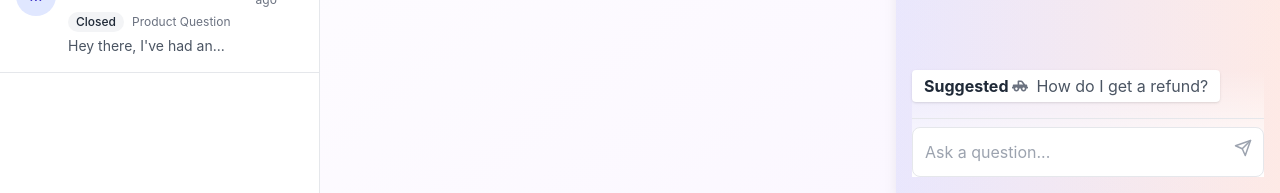
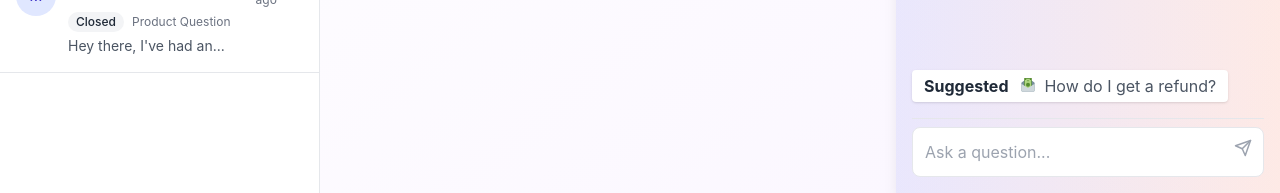
Before and after one commit to anshika-maurya/Intercom, a React (Create React App) app: page / in a window 1280 px wide. Shown: the part 607-800 px from the top of the page. Built offline with nearby package versions, Linux system fonts and the light colour scheme.

Commit message:
fixing icons

```diff
--- a/src/CopilotPanel.js
+++ b/src/CopilotPanel.js
@@ -1,5 +1,6 @@
 import React, { useState, useEffect } from 'react';
 import { InformationCircleIcon } from '@heroicons/react/24/outline';
+
 
 const toneOptions = [
   { id: 'professional', label: 'Professional', description: 'Clear, formal, and business-appropriate' },
--- a/src/components/AICopilot.js
+++ b/src/components/AICopilot.js
@@ -6,7 +6,8 @@ import FormattingToolbar from './FormattingToolbar';
 import { FaIntercom } from "react-icons/fa";
 import { LuPanelRightClose } from "react-icons/lu";
 import { FaTruckPickup } from "react-icons/fa";
-
+import { TfiNewWindow } from "react-icons/tfi";
+import { FcMoneyTransfer } from "react-icons/fc";
 
 
 
@@ -57,9 +58,7 @@ const ArticlePopup = ({ title, content, onClose, onAddToComposer }) => {
             onClick={onAddToComposer}
             className="flex items-center justify-center gap-2 text-gray-800 font-medium text-sm bg-white border border-gray-300 py-2 px-4 rounded hover:bg-gray-100 w-full"
           >
-            <svg width="18" height="18" viewBox="0 0 24 24" fill="none" xmlns="http://www.w3.org/2000/svg">
-              <path d="M8 12H16M12 8V16" stroke="currentColor" strokeWidth="2" strokeLinecap="round" strokeLinejoin="round"/>
-            </svg>
+            <TfiNewWindow />
             Add to composer
           </button>
         </div>
@@ -303,9 +302,7 @@ Once I've checked these details, if everything looks OK, I will send a returns Q
       onClick={handleAddToComposer}
       className="flex items-center justify-center gap-2 text-gray-800 font-medium text-sm bg-white py-2 px-4 rounded border border-gray-300 hover:bg-gray-50 w-full"
     >
-      <svg width="18" height="18" viewBox="0 0 24 24" fill="none" xmlns="http://www.w3.org/2000/svg">
-        <path d="M8 12H16M12 8V16" stroke="currentColor" strokeWidth="2" strokeLinecap="round" strokeLinejoin="round"/>
-      </svg>
+      <TfiNewWindow />
       Add to composer
     </button>
   </div>
@@ -447,7 +444,7 @@ Once I've checked these details, if everything looks OK, I will send a returns Q
     )}
 
     {/* Footer with suggestions and input */}
-    <div className="mt-auto bg-gradient-to-t from-white to-transparent">
+    <div>
       {/* Suggested Questions - above input field */}
    <div
   className="
@@ -463,8 +460,8 @@ Once I've checked these details, if everything looks OK, I will send a returns Q
     <span className="text-md font-bold text-gray-800 group-hover:text-indigo-900 flex items-center">
       Suggested
     </span>
-    <span className="ml-1 text-gray-500 text-md group-hover:text-indigo-900">
-      <FaTruckPickup />
+    <span className="ml-3 text-gray-500 text-md group-hover:text-indigo-900">
+      <FcMoneyTransfer />
     </span>
   </div>
   <button
--- a/src/components/RefundDetailView.js
+++ b/src/components/RefundDetailView.js
@@ -1,4 +1,5 @@
 import React, { useState } from 'react';
+import { TfiNewWindow } from "react-icons/tfi";
 
 const RefundDetailView = ({ onAddToComposer }) => {
   const [expandedParagraphs, setExpandedParagraphs] = useState({});
@@ -62,9 +63,7 @@ const RefundDetailView = ({ onAddToComposer }) => {
         onClick={onAddToComposer}
         className="flex items-center justify-center gap-2 text-white font-medium text-sm bg-gray-700 py-2 px-4 rounded border border-gray-500 hover:bg-gray-600"
       >
-        <svg width="18" height="18" viewBox="0 0 24 24" fill="none" xmlns="http://www.w3.org/2000/svg">
-          <path d="M8 12H16M12 8V16" stroke="currentColor" strokeWidth="2" strokeLinecap="round" strokeLinejoin="round"/>
-        </svg>
+        <TfiNewWindow />
         Add to composer
       </button>
     </div>
--- a/src/components/RefundSources.js
+++ b/src/components/RefundSources.js
@@ -1,4 +1,5 @@
 import React, { useState } from 'react';
+import { TfiNewWindow } from "react-icons/tfi";
 
 const RefundSource = ({ title, sourceType, author, time, content, onClick }) => {
   return (
@@ -58,9 +59,7 @@ const RefundSourceDetail = ({ title, sourceType, author, time, content, onClose,
             onClick={onAddToComposer}
             className="flex items-center justify-center gap-2 text-gray-800 font-medium text-sm bg-white border border-gray-300 py-2 px-4 rounded hover:bg-gray-100 w-full"
           >
-            <svg width="18" height="18" viewBox="0 0 24 24" fill="none" xmlns="http://www.w3.org/2000/svg">
-              <path d="M8 12H16M12 8V16" stroke="currentColor" strokeWidth="2" strokeLinecap="round" strokeLinejoin="round"/>
-            </svg>
+            <TfiNewWindow />
             Add to composer
           </button>
         </div>
--- a/src/components/SourceCard.js
+++ b/src/components/SourceCard.js
@@ -1,4 +1,5 @@
 import React, { useState } from 'react';
+import { TfiNewWindow } from "react-icons/tfi";
 
 const SourceCard = ({ onAddToComposer }) => {
   const [expanded, setExpanded] = useState(false);
@@ -47,9 +48,7 @@ const SourceCard = ({ onAddToComposer }) => {
                   onClick={onAddToComposer}
                   className="flex items-center justify-center gap-2 text-gray-800 font-medium text-sm bg-white border border-gray-300 py-2 px-4 rounded hover:bg-gray-100 w-full"
                 >
-                  <svg width="18" height="18" viewBox="0 0 24 24" fill="none" xmlns="http://www.w3.org/2000/svg">
-                    <path d="M8 12H16M12 8V16" stroke="currentColor" strokeWidth="2" strokeLinecap="round" strokeLinejoin="round"/>
-                  </svg>
+                  <TfiNewWindow />
                   Add to composer
                 </button>
               </div>
@@ -68,9 +67,7 @@ const SourceCard = ({ onAddToComposer }) => {
             onClick={onAddToComposer}
             className="flex items-center justify-center gap-2 text-gray-800 text-sm w-full py-1"
           >
-            <svg width="16" height="16" viewBox="0 0 24 24" fill="none" xmlns="http://www.w3.org/2000/svg">
-              <path d="M8 12H16M12 8V16" stroke="currentColor" strokeWidth="2" strokeLinecap="round" strokeLinejoin="round"/>
-            </svg>
+            <TfiNewWindow />
             Add to composer
           </button>
         </div>
```
